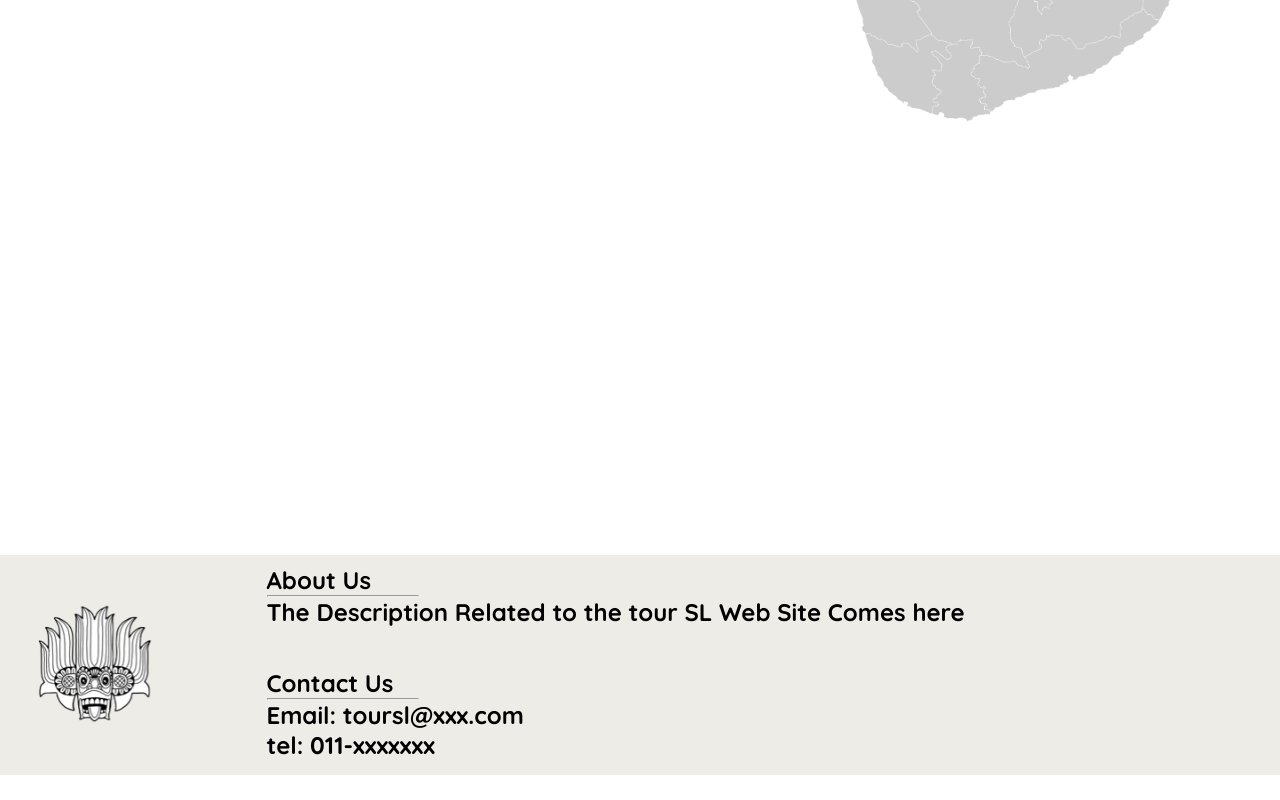
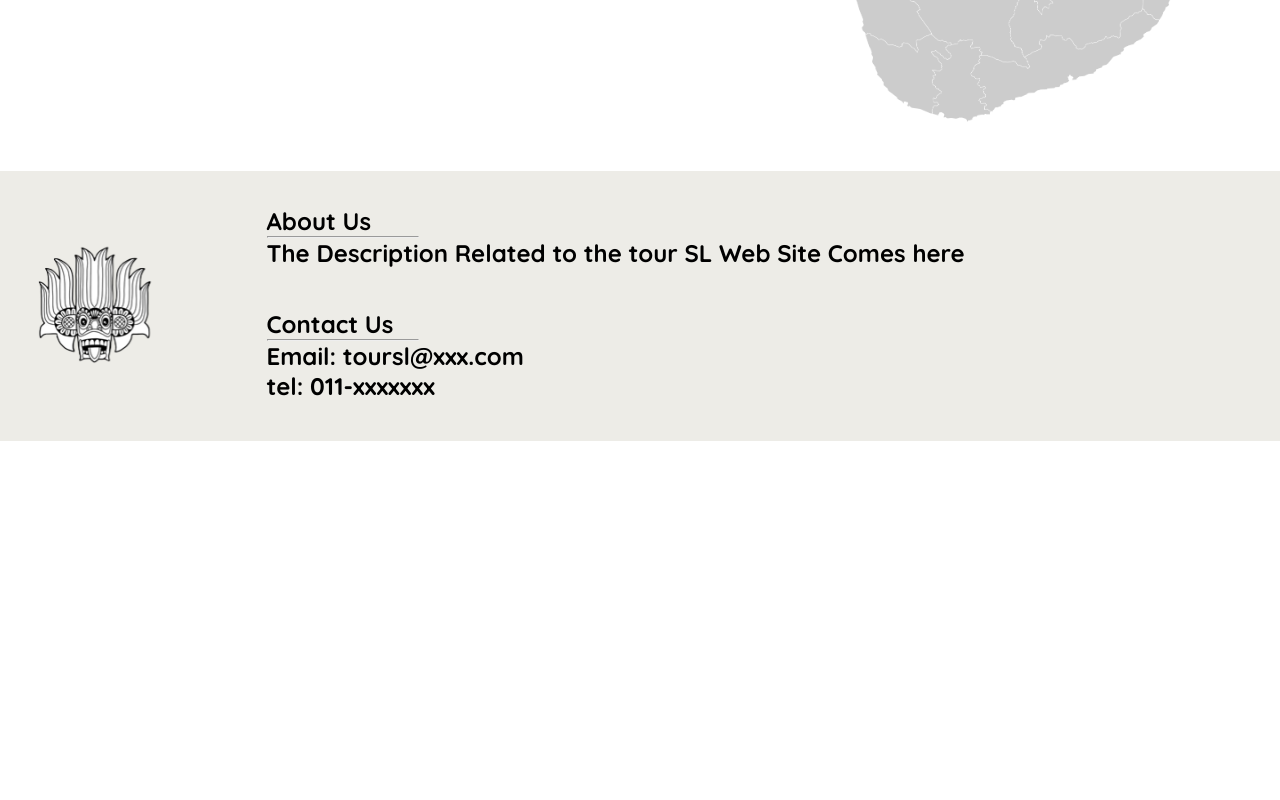
Before and after one commit to Pemith/TourSLFrontEnd, a React (Create React App) app: page /reception in a window 1280 px wide. Shown: the part 670-1470 px from the top of the page. After the commit the page ends 1111 px from the top, so only its background shows below. Built offline with nearby package versions, Linux system fonts and the light colour scheme.

Commit message:
Commited

```diff
--- a/src/App.js
+++ b/src/App.js
@@ -1,8 +1,6 @@
 import Welcome from "./Pages/Welcome";
 import TS from "./Pages/TS";
 import { BrowserRouter as Router, Route, Switch } from "react-router-dom";
-import Navbar from "./Components/Navbar";
-import Footer from './Components/Footer';
 import Home from "./Pages/Home";
 import Reception from "./Pages/Reception";
 
--- a/src/Components/Footer.css
+++ b/src/Components/Footer.css
@@ -1,13 +1,14 @@
 .footer {
-  padding: 10px 0px;
+  padding: 35px 0px;
   width: 100%;
   clear: both;
-  position: relative;
   height: 200px;
-  margin-top: 80%;
+  margin-top: 50%;
   background: linear-gradient(90deg, #edece7 0%, #edece7 100%);
   font-family: "Quicksand";
   color: black;
+  position: relative;
+  margin-bottom:0%;
 }
 
 .footer-img {
```
Also changed, not shown: src/Pages/ARS.js (added, +17 -0 lines).
